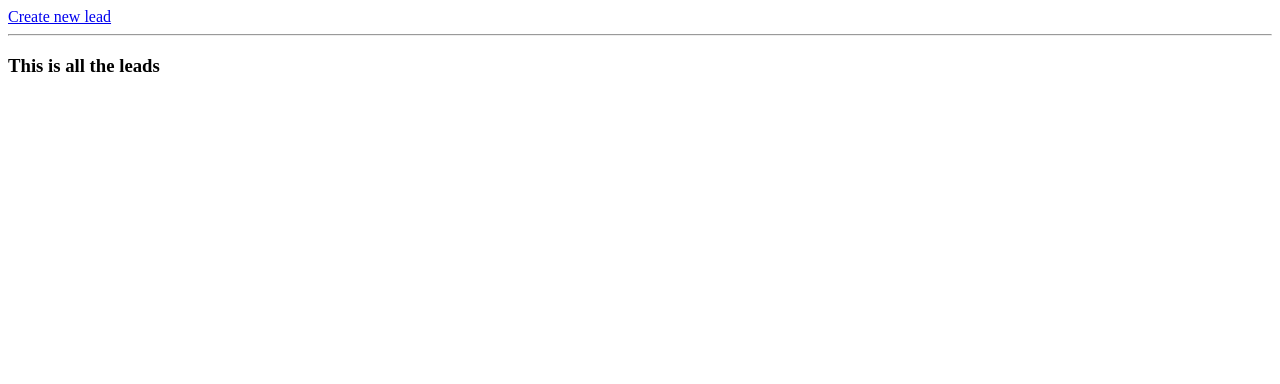
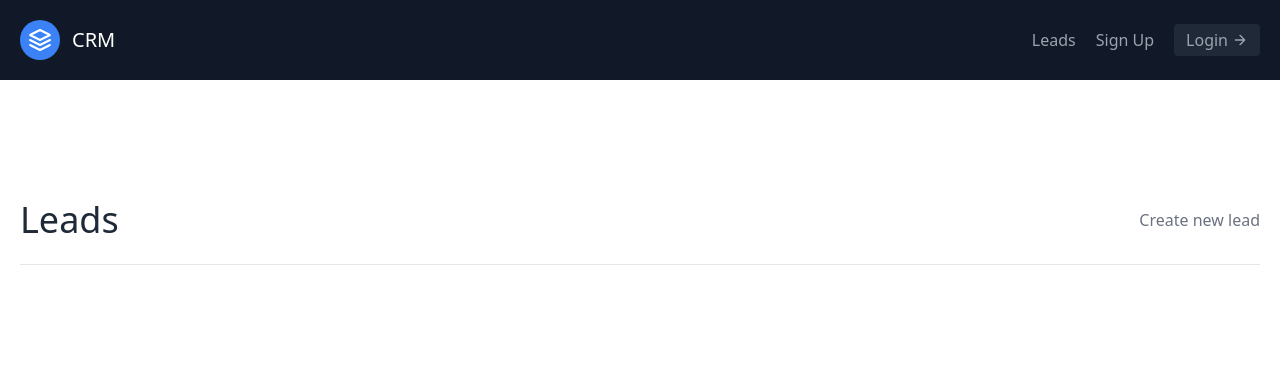
Before and after one commit to vparjunmohan/django-crm, a Django app: page /leads/ in a window 1280 px wide. Shown: the top 384 px of the page. Run offline with Django 3.2, Linux system fonts and the light colour scheme; data that the repository does not hold is empty.

Commit message:
implemented tailwindcss on html files

```diff
--- a/leads/urls.py
+++ b/leads/urls.py
@@ -1,6 +1,7 @@
 from django.urls import path
 from .views import *
 urlpatterns = [
+    path('', landing_page, name='landing-page'),
     path('leads/', lead_page, name='lead-list'),
     path('leads/<int:pk>/', lead_detail, name='lead-detail'),
     path('leads/<int:pk>/update', lead_update, name='lead-update'),
--- a/leads/views.py
+++ b/leads/views.py
@@ -3,6 +3,9 @@ from django.http import HttpResponse
 from .models import *
 from .forms import *
 # Create your views here.
+
+def landing_page(request):
+    return render(request, 'landing.html')
 
 def lead_page(request):
     leads = Lead.objects.all()
--- /dev/null
+++ b/templates/base.html
@@ -0,0 +1,15 @@
+<html lang="en">
+  <head>
+    <meta charset="UTF-8" />
+    <meta name="viewport" content="width=device-width, initial-scale=1.0" />
+    <title>DJCRM</title>
+    <link href="https://unpkg.com/tailwindcss@^2/dist/tailwind.min.css" rel="stylesheet">
+  </head>
+  <body>
+    <div class="class max-w-7xl mx-auto">
+      {% include 'navbar.html' %}
+      {% block content %}
+      {% endblock content %}
+    </div>
+  </body>
+</html>
--- a/templates/lead_list.html
+++ b/templates/lead_list.html
@@ -1,26 +1,36 @@
-<!DOCTYPE html>
-<html lang="en">
-<head>
-    <meta charset="UTF-8">
-    <meta name="viewport" content="width=device-width, initial-scale=1.0">
-    <title>Home</title>
-    <style>
-      .lead{
-        padding: 10px 6px;
-        margin-top: 10px;
-        background-color: #f6f6f6;
-        width: 100%;
-      }
-    </style>
-</head>
-<body>
-  <a href="{% url 'lead-create' %}">Create new lead</a>
-  <hr>
-  <h3>This is all the leads</h3>
-  {% for lead in leads %}
-    <div class="lead">
-      <a href="{% url 'lead-detail' lead.pk %}">{{ lead.first_name }} {{ lead.last_name }}</a> Age {{ lead.age }}
+{% extends 'base.html' %}
+
+{% block content %}
+<section class="text-gray-700 body-font">
+  <div class="container px-5 py-24 mx-auto flex flex-wrap">
+    <div class="w-full mb-6 py-6 flex justify-between items-center border-b border-gray-200">
+      <div>
+        <h1 class="text-4xl text-gray-800">Leads</h1>
+      </div>
+      <div><a class="text-gray-500 hover:text-blue-500" href="{% url 'lead-create' %}">Create new lead</a></div>
     </div>
-  {% endfor %}
-</body>
-</html>
+    <div class="flex flex-wrap -m-4">
+      {% for lead in leads %}
+      <div class="p-4 lg:w-1/2 md:w-full">
+        <div class="flex border-2 rounded-lg border-gray-200 border-opacity-50 p-8 sm:flex-row flex-col">
+          <div class="w-16 h-16 sm:mr-8 sm:mb-0 mb-4 inline-flex items-center justify-center rounded-full bg-blue-100 text-blue-500 flex-shrink-0">
+            <svg fill="none" stroke="currentColor" stroke-linecap="round" stroke-linejoin="round" stroke-width="2" class="w-8 h-8" viewBox="0 0 24 24">
+              <path d="M22 12h-4l-3 9L9 3l-3 9H2"></path>
+            </svg>
+          </div>
+          <div class="flex-grow">
+            <h2 class="text-gray-900 text-lg title-font font-medium mb-3">{{ lead.first_name }} {{ lead.last_name }}</h2>
+            <p class="leading-relaxed text-base">Blue bottle crucifix vinyl post-ironic four dollar toast vegan taxidermy. Gastropub indxgo juice poutine.</p>
+            <a href="{% url 'lead-detail' lead.pk %}" class="mt-3 text-blue-500 inline-flex items-center">View this lead
+              <svg fill="none" stroke="currentColor" stroke-linecap="round" stroke-linejoin="round" stroke-width="2" class="w-4 h-4 ml-2" viewBox="0 0 24 24">
+                <path d="M5 12h14M12 5l7 7-7 7"></path>
+              </svg>
+            </a>
+          </div>
+        </div>
+      </div>
+      {% endfor %}
+    </div>
+  </div>
+</section>
+{% endblock content %}
--- /dev/null
+++ b/templates/navbar.html
@@ -0,0 +1,45 @@
+<header class="text-gray-400 bg-gray-900 body-font">
+  <div
+    class="container mx-auto flex flex-wrap p-5 flex-col md:flex-row items-center"
+  >
+    <a class="flex title-font font-medium items-center text-white mb-4 md:mb-0">
+      <svg
+        xmlns="http://www.w3.org/2000/svg"
+        fill="none"
+        stroke="currentColor"
+        stroke-linecap="round"
+        stroke-linejoin="round"
+        stroke-width="2"
+        class="w-10 h-10 text-white p-2 bg-blue-500 rounded-full"
+        viewBox="0 0 24 24"
+      >
+        <path
+          d="M12 2L2 7l10 5 10-5-10-5zM2 17l10 5 10-5M2 12l10 5 10-5"
+        ></path>
+      </svg>
+      <span class="ml-3 text-xl">CRM</span>
+    </a>
+    <nav
+      class="md:ml-auto flex flex-wrap items-center text-base justify-center"
+    >
+      <a href="{% url 'lead-list' %}" class="mr-5 hover:text-white">Leads</a>
+      <a class="mr-5 hover:text-white">Sign Up</a>
+    </nav>
+    <a href="#"
+      class="inline-flex items-center bg-gray-800 border-0 py-1 px-3 focus:outline-none hover:bg-gray-700 rounded text-base mt-4 md:mt-0"
+    >
+      Login
+      <svg
+        fill="none"
+        stroke="currentColor"
+        stroke-linecap="round"
+        stroke-linejoin="round"
+        stroke-width="2"
+        class="w-4 h-4 ml-1"
+        viewBox="0 0 24 24"
+      >
+        <path d="M5 12h14M12 5l7 7-7 7"></path>
+      </svg>
+    </a>
+  </div>
+</header>
--- /dev/null
+++ b/templates/scripts.html
@@ -0,0 +1,3 @@
+<script>
+    console.log('hello')
+</script>
```
Also changed, not shown: templates/landing.html (added, +16 -0 lines), templates/lead_create.html (+3 -10 lines), templates/lead_detail.html (+3 -18 lines), templates/lead_update.html (+3 -10 lines).
